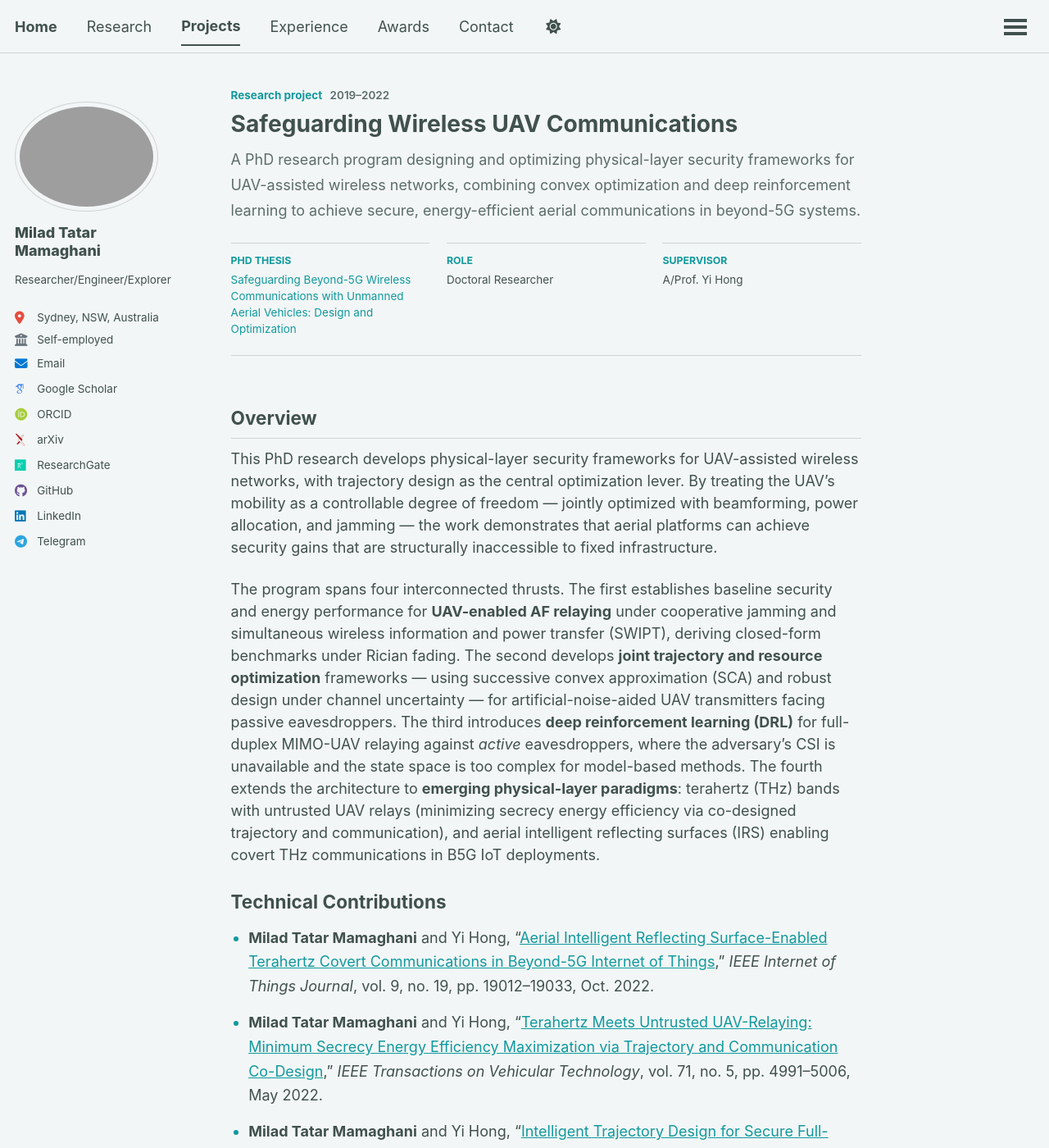
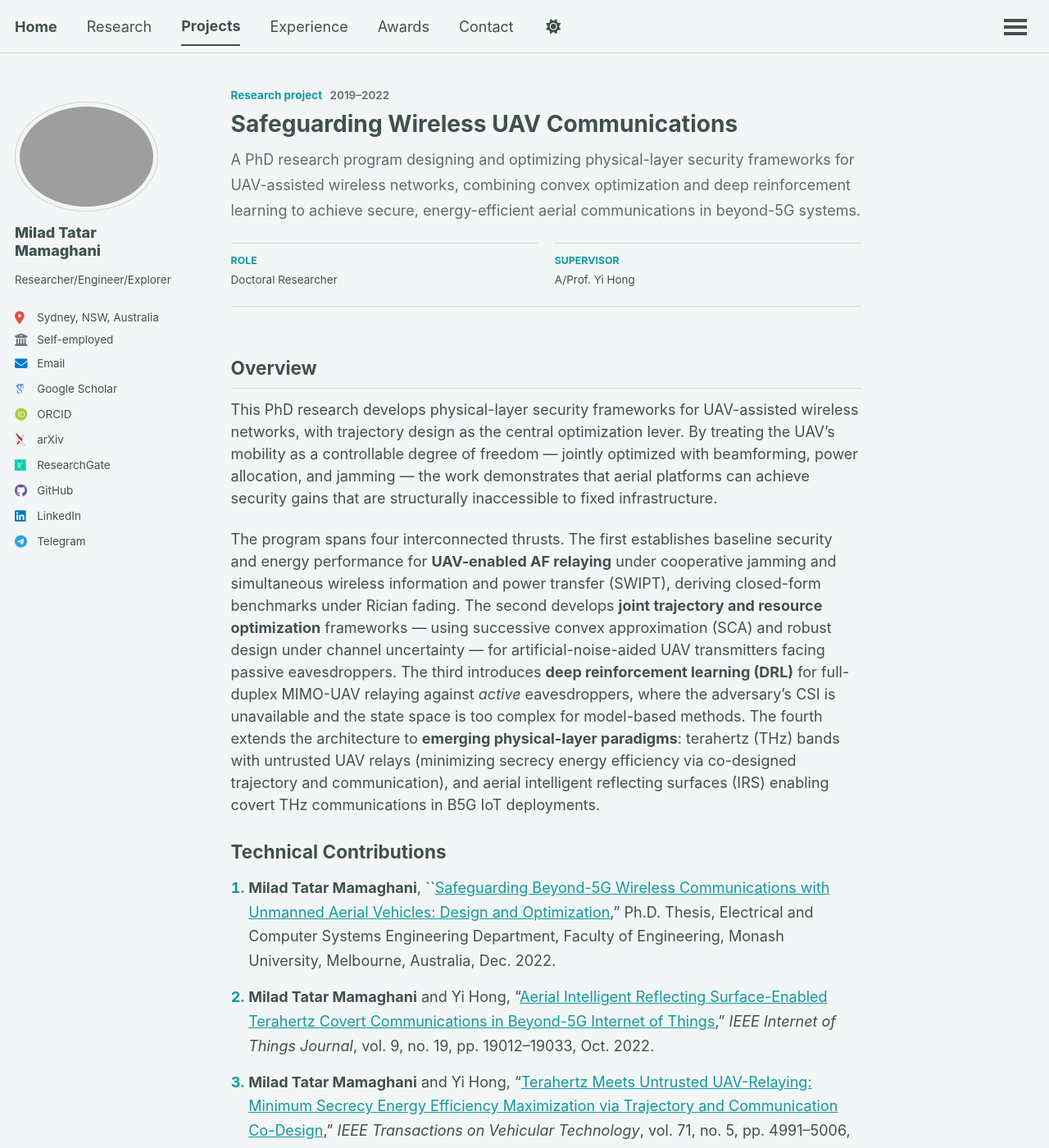
Before and after one commit to miladtm94/miladtm94.github.io, a Jekyll site: the page built from _portfolio/uav-physical-layer-security.md, in a window 1280 px wide and 1400 px high. Shown: the whole window at 82% size. Built offline with Jekyll 4.4.1, drawn with Linux system fonts in a browser that asks for light colours; some web fonts are replaced; a script that is not in the unit is left out.

Commit message:
portfolio updated

```diff
--- a/_portfolio/uav-physical-layer-security.md
+++ b/_portfolio/uav-physical-layer-security.md
@@ -41,15 +41,17 @@ The program spans four interconnected thrusts. The first establishes baseline se
 
 ### Technical Contributions
 
-- **Milad Tatar Mamaghani** and Yi Hong, "[Aerial Intelligent Reflecting Surface-Enabled Terahertz Covert Communications in Beyond-5G Internet of Things](https://doi.org/10.1109/JIOT.2022.3163396)," *IEEE Internet of Things Journal*, vol. 9, no. 19, pp. 19012–19033, Oct. 2022.
+1. **Milad Tatar Mamaghani**, ``[Safeguarding Beyond-5G Wireless Communications with Unmanned Aerial Vehicles: Design and Optimization](https://doi.org/10.26180/21721709.v1)," Ph.D. Thesis, Electrical and Computer Systems Engineering Department, Faculty of Engineering, Monash University, Melbourne, Australia, Dec. 2022.
 
-- **Milad Tatar Mamaghani** and Yi Hong, "[Terahertz Meets Untrusted UAV-Relaying: Minimum Secrecy Energy Efficiency Maximization via Trajectory and Communication Co-Design](https://doi.org/10.1109/TVT.2022.3150011)," *IEEE Transactions on Vehicular Technology*, vol. 71, no. 5, pp. 4991–5006, May 2022.
+2. **Milad Tatar Mamaghani** and Yi Hong, "[Aerial Intelligent Reflecting Surface-Enabled Terahertz Covert Communications in Beyond-5G Internet of Things](https://doi.org/10.1109/JIOT.2022.3163396)," *IEEE Internet of Things Journal*, vol. 9, no. 19, pp. 19012–19033, Oct. 2022.
 
-- **Milad Tatar Mamaghani** and Yi Hong, "[Intelligent Trajectory Design for Secure Full-Duplex MIMO-UAV Relaying Against Active Eavesdroppers: A Model-Free Reinforcement Learning Approach](https://doi.org/10.1109/ACCESS.2020.3048021)," *IEEE Access*, vol. 9, pp. 4447–4465, Dec. 2021.
+3. **Milad Tatar Mamaghani** and Yi Hong, "[Terahertz Meets Untrusted UAV-Relaying: Minimum Secrecy Energy Efficiency Maximization via Trajectory and Communication Co-Design](https://doi.org/10.1109/TVT.2022.3150011)," *IEEE Transactions on Vehicular Technology*, vol. 71, no. 5, pp. 4991–5006, May 2022.
 
-- **Milad Tatar Mamaghani** and Yi Hong, "[Joint Trajectory and Power Allocation Design for Secure Artificial Noise Aided UAV Communications](https://doi.org/10.1109/TVT.2021.3057397)," *IEEE Transactions on Vehicular Technology*, vol. 70, no. 3, pp. 2850–2855, Mar. 2021.
+4. **Milad Tatar Mamaghani** and Yi Hong, "[Intelligent Trajectory Design for Secure Full-Duplex MIMO-UAV Relaying Against Active Eavesdroppers: A Model-Free Reinforcement Learning Approach](https://doi.org/10.1109/ACCESS.2020.3048021)," *IEEE Access*, vol. 9, pp. 4447–4465, Dec. 2021.
 
-- **Milad Tatar Mamaghani** and Yi Hong, "[Improving PHY-Security of UAV-Enabled Transmission With Wireless Energy Harvesting: Robust Trajectory Design and Communications Resource Allocation](https://doi.org/10.1109/TVT.2020.2998060)," *IEEE Transactions on Vehicular Technology*, vol. 69, no. 8, pp. 8586–8600, Aug. 2020.
+5. **Milad Tatar Mamaghani** and Yi Hong, "[Joint Trajectory and Power Allocation Design for Secure Artificial Noise Aided UAV Communications](https://doi.org/10.1109/TVT.2021.3057397)," *IEEE Transactions on Vehicular Technology*, vol. 70, no. 3, pp. 2850–2855, Mar. 2021.
 
-- **Milad Tatar Mamaghani** and Yi Hong, "[On the Performance of Low-Altitude UAV-Enabled Secure AF Relaying With Cooperative Jamming and SWIPT](https://doi.org/10.1109/ACCESS.2019.2948384)," *IEEE Access*, vol. 7, pp. 153060–153073, Oct. 2019.
+6. **Milad Tatar Mamaghani** and Yi Hong, "[Improving PHY-Security of UAV-Enabled Transmission With Wireless Energy Harvesting: Robust Trajectory Design and Communications Resource Allocation](https://doi.org/10.1109/TVT.2020.2998060)," *IEEE Transactions on Vehicular Technology*, vol. 69, no. 8, pp. 8586–8600, Aug. 2020.
+
+7. **Milad Tatar Mamaghani** and Yi Hong, "[On the Performance of Low-Altitude UAV-Enabled Secure AF Relaying With Cooperative Jamming and SWIPT](https://doi.org/10.1109/ACCESS.2019.2948384)," *IEEE Access*, vol. 7, pp. 153060–153073, Oct. 2019.
 {: .portfolio-publications}
```
Also changed, not shown: other parts of _portfolio/uav-physical-layer-security.md (+2 -2 lines), _portfolio/finite-blocklength-security.md (+3 -3 lines), _portfolio/secure-isac.md (+1 -1 lines), _portfolio/untrusted-relaying-security.md (+4 -4 lines).
